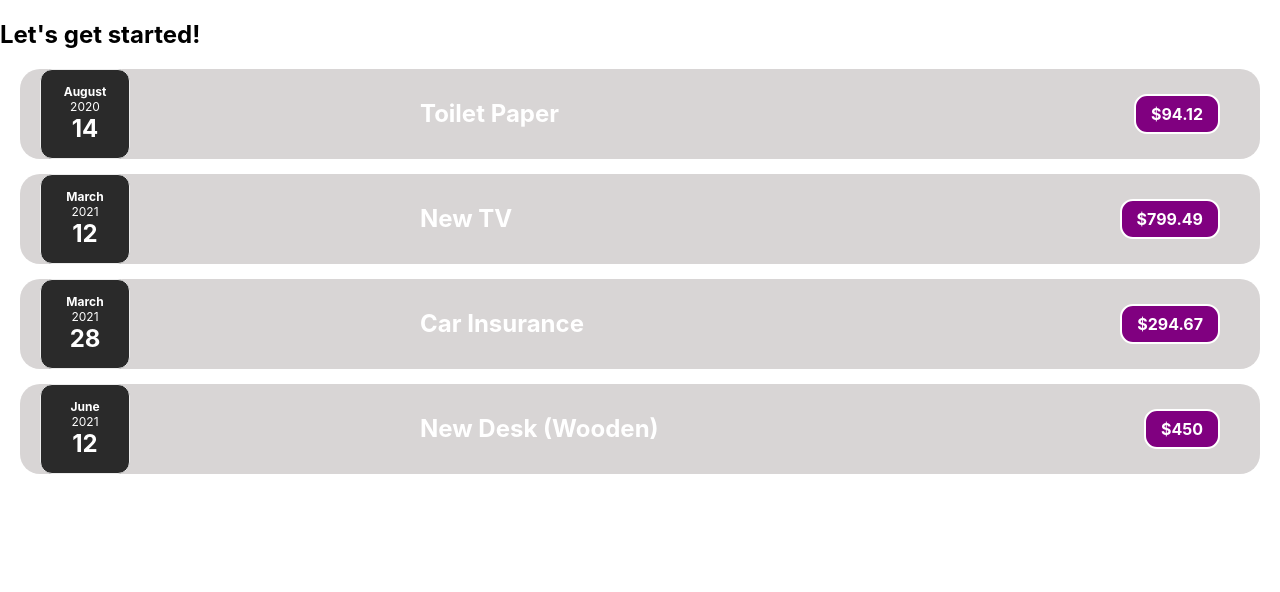
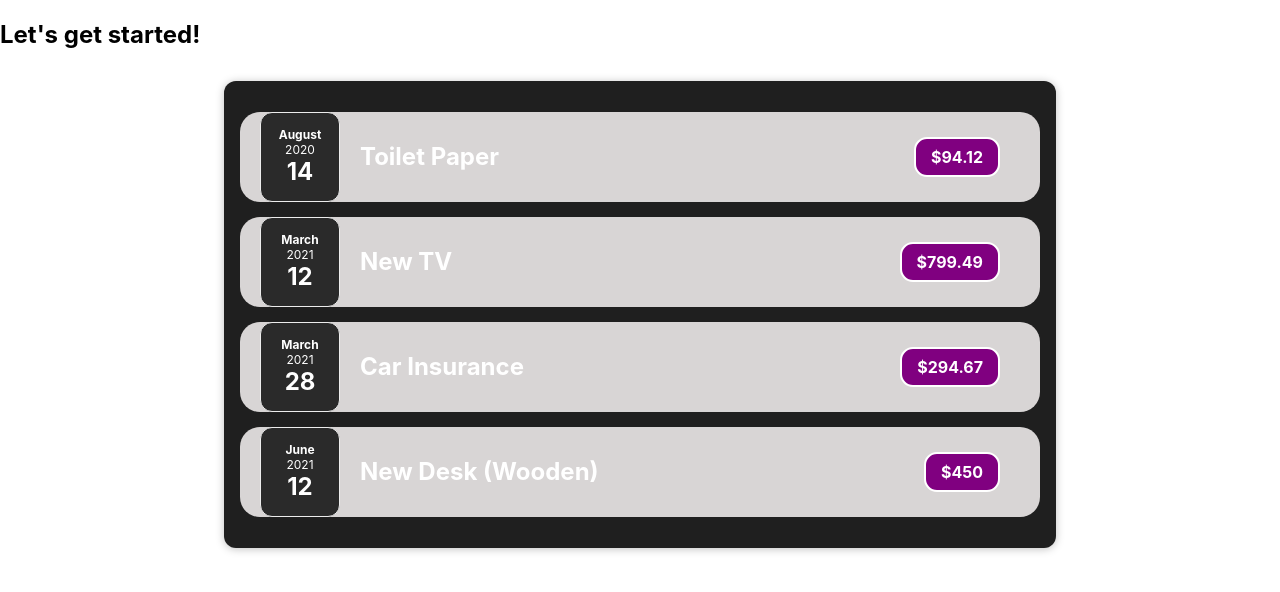
Before and after one commit to YS739/React_Udemy_Project, a React (Create React App) app: page / in a window 1280 px wide. Shown: the top 592 px of the page. Built offline with nearby package versions, Linux system fonts and the light colour scheme.

Commit message:
connect css done

```diff
--- a/src/components/expenses/Expenses.jsx
+++ b/src/components/expenses/Expenses.jsx
@@ -3,7 +3,7 @@ import ExpenseItem from "../Item/ExpenseItem";
 
 function Expenses({ itmes }) {
   return (
-    <div>
+    <div className="expenses">
       <ExpenseItem
         name={itmes[0].title}
         amount={itmes[0].amount}
```
